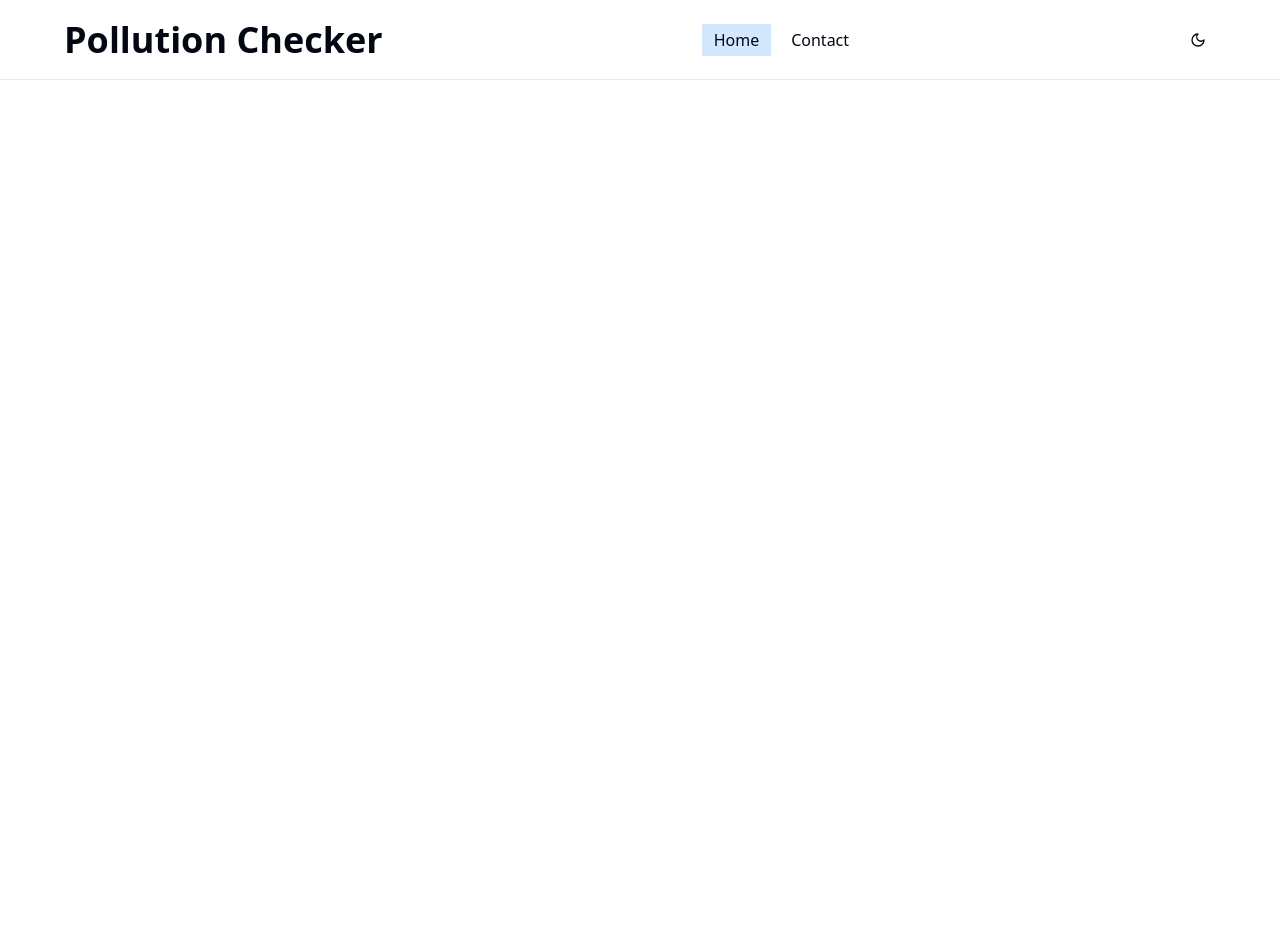
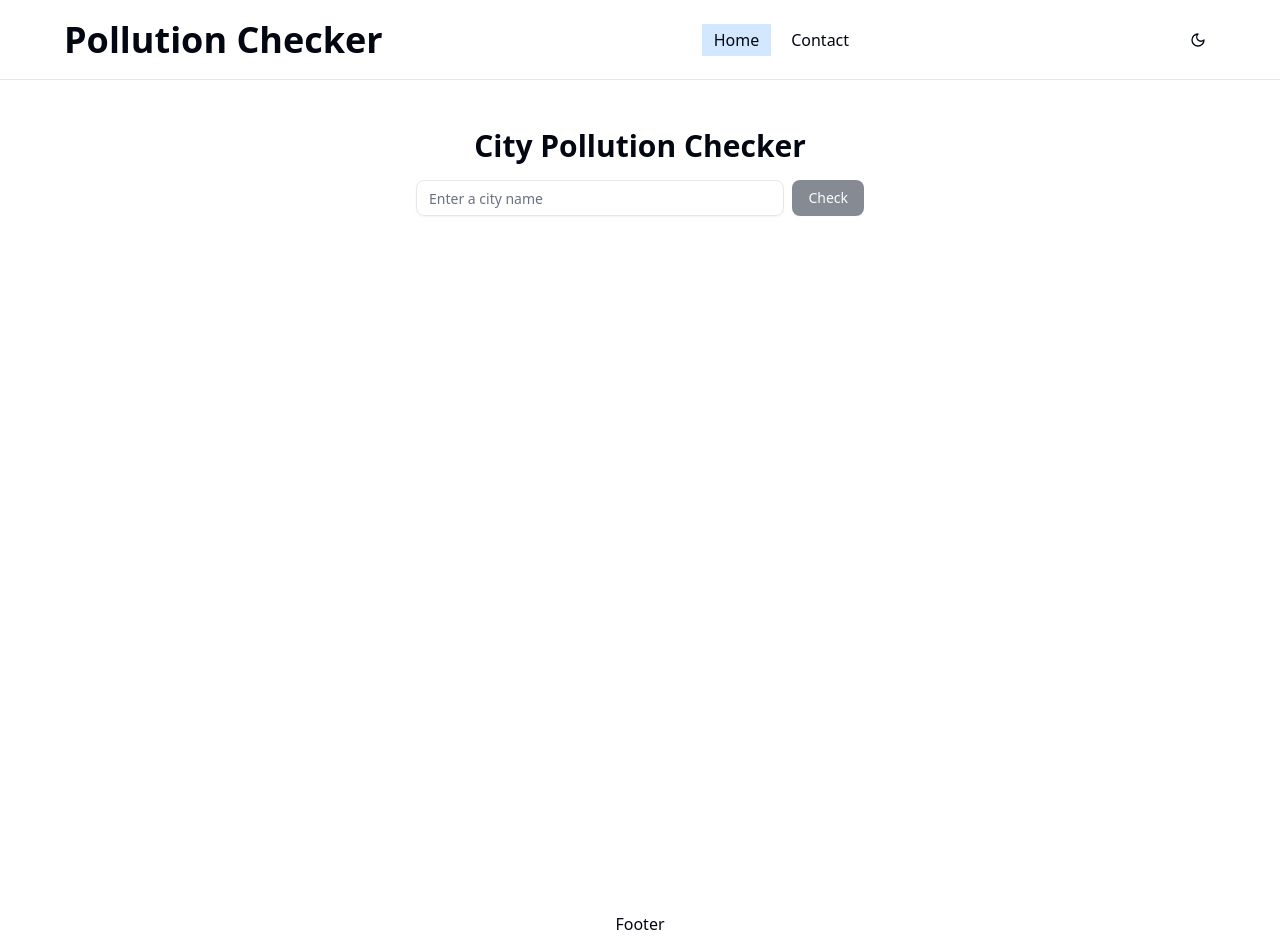
Before and after one commit to Akbar1007/pollution-checker, a Next.js app: page / in a window 1280 px wide. Before the commit the page ends 800 px from the top, so only its background shows below. Built offline with nearby package versions, Linux system fonts and the light colour scheme; no server answers.

Commit message:
api fetch service

```diff
--- a/app/(root)/(home)/page.tsx
+++ b/app/(root)/(home)/page.tsx
@@ -1,5 +1,65 @@
-const HomePage = () => {
-	return <div>HomePage</div>
+'use client'
+
+import { Button } from '@/components/ui/button'
+import { Card, CardContent } from '@/components/ui/card'
+import { Input } from '@/components/ui/input'
+import { Skeleton } from '@/components/ui/skeleton'
+import { fetchPollutionData } from '@/services/pollution.service'
+import { PollutionData } from '@/types'
+import { Separator } from '@radix-ui/react-separator'
+import { useState } from 'react'
+
+export default function HomePage() {
+	const [city, setCity] = useState('')
+	const [loading, setLoading] = useState(false)
+	const [info, setInfo] = useState<PollutionData | null>(null)
+
+	const handleCheck = async () => {
+		setLoading(true)
+		const data = await fetchPollutionData(city)
+		setInfo(data)
+		setLoading(false)
+	}
+
+	return (
+		<div className='min-h-screen p-4 flex flex-col items-center mt-28'>
+			<h1 className='text-3xl font-bold mb-4 text-center'>
+				City Pollution Checker
+			</h1>
+			<div className='flex gap-2 mb-6 w-full max-w-md'>
+				<Input
+					placeholder='Enter a city name'
+					value={city}
+					onChange={e => setCity(e.target.value)}
+				/>
+				<Button onClick={handleCheck} disabled={!city || loading}>
+					{loading ? 'Loading...' : 'Check'}
+				</Button>
+			</div>
+
+			{loading && (
+				<div className='w-full max-w-md'>
+					<Skeleton className='h-40 rounded-xl w-full' />
+				</div>
+			)}
+
+			{info && !loading && (
+				<Card className='w-full max-w-md'>
+					<CardContent className='p-6 space-y-2'>
+						<h2 className='text-xl font-semibold'>
+							<strong>Place: </strong>
+							{info.city.name}
+						</h2>
+						<Separator />
+						<p>
+							<strong>Air Quality Index (AQI):</strong> {info.aqi}
+						</p>
+						<p>
+							<strong>Main Pollutant:</strong> {info.dominentpol}
+						</p>
+					</CardContent>
+				</Card>
+			)}
+		</div>
+	)
 }
-
-export default HomePage
--- /dev/null
+++ b/services/pollution.service.ts
@@ -0,0 +1,24 @@
+import { PollutionData } from '@/types'
+
+const token = process.env.NEXT_PUBLIC_API_TOKEN
+
+export async function fetchPollutionData(
+	city: string
+): Promise<PollutionData | null> {
+	try {
+		const response = await fetch(
+			`https://api.waqi.info/feed/${city}/?token=${token}`
+		)
+		const json = await response.json()
+
+		if (json.status === 'ok') {
+			return json.data as PollutionData
+		} else {
+			console.warn('API returned error status:', json)
+			return null
+		}
+	} catch (error) {
+		console.error('Error fetching pollution data:', error)
+		return null
+	}
+}
```
